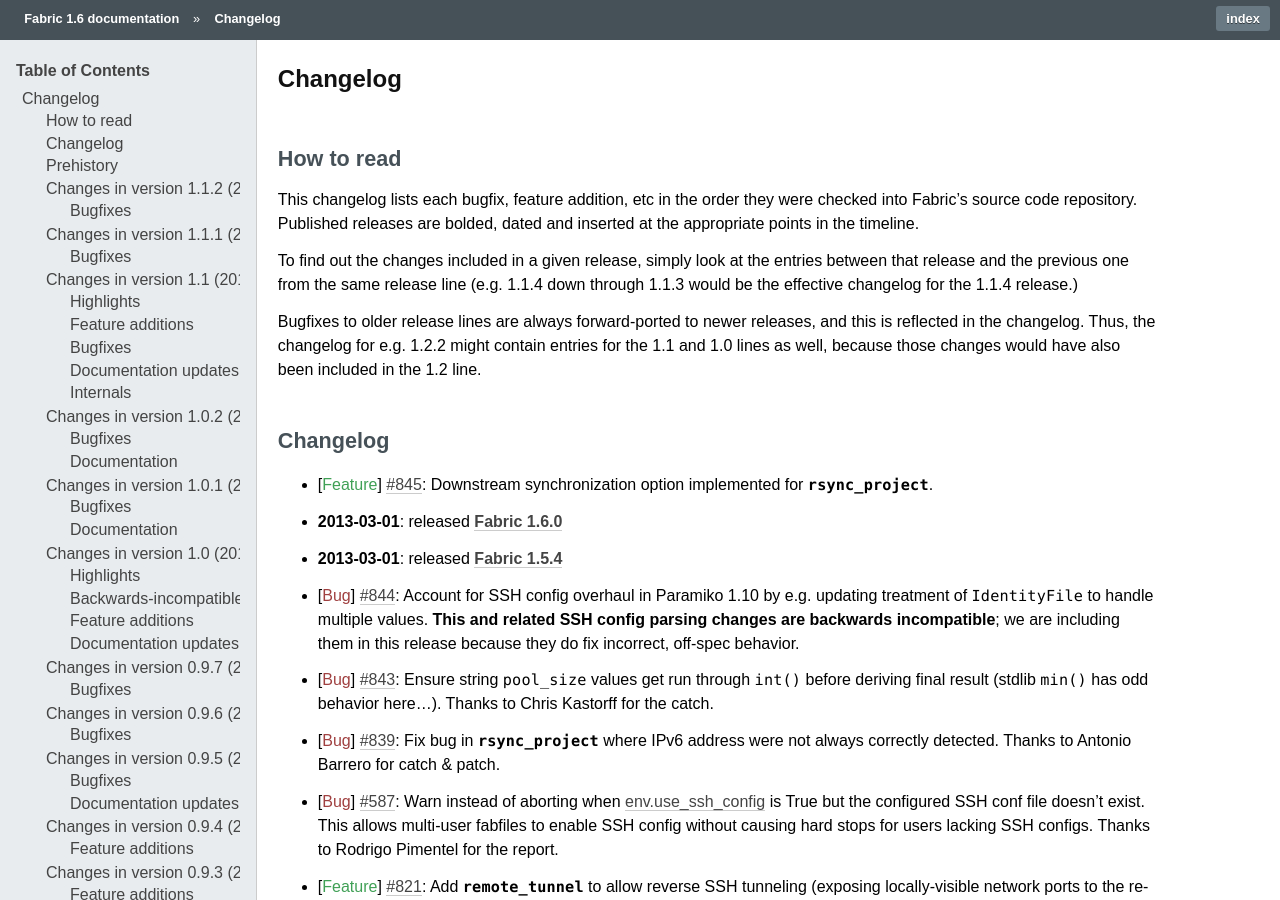
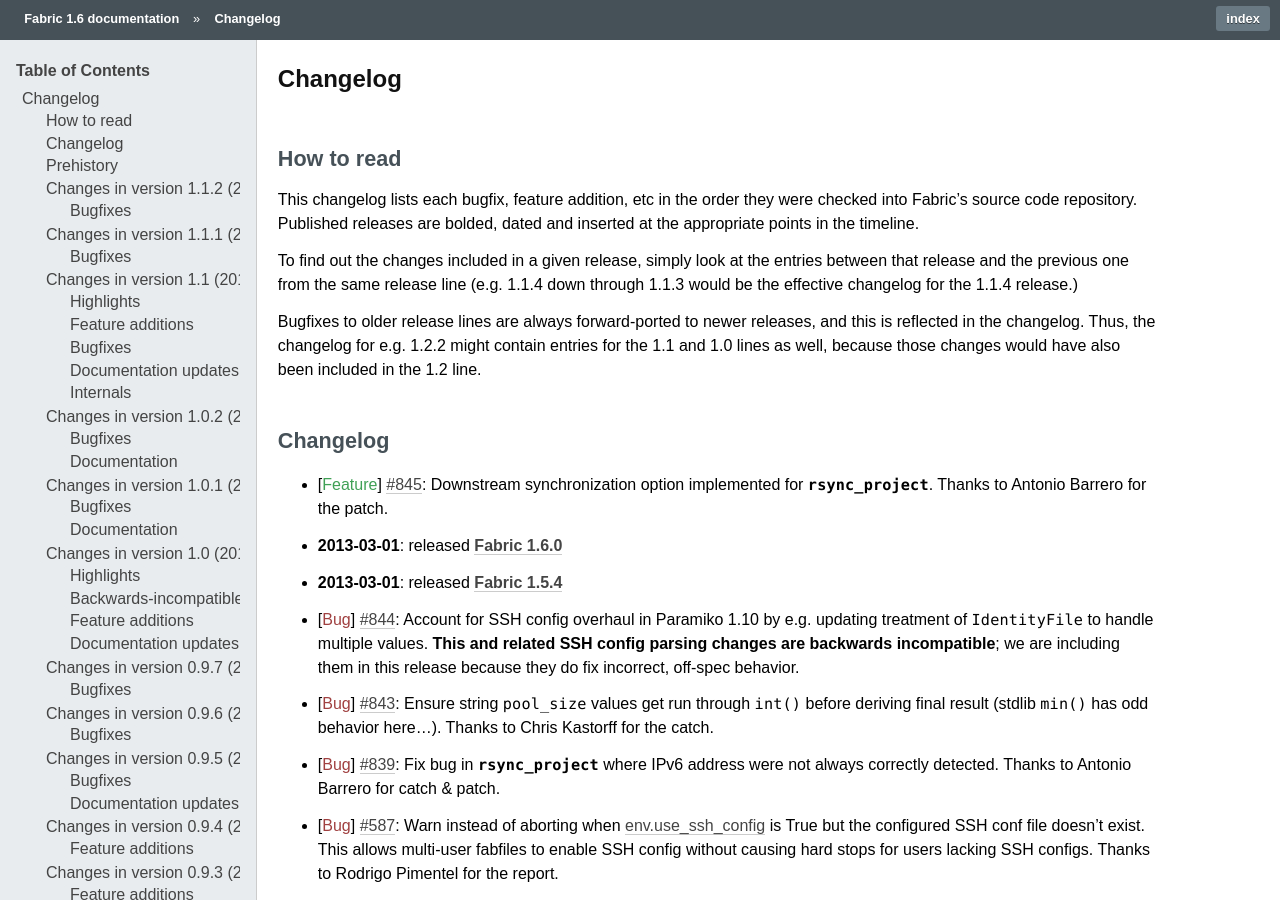
Before and after one commit to fabric/fabric, a Sphinx documentation site: the page built from docs/changelog.rst, in a window 1280 px wide and 900 px high. Built offline with Sphinx 7.4.7, drawn with Linux system fonts in a browser that asks for light colours.

Commit message:
Contribution re #846,#845

```diff
--- a/docs/changelog.rst
+++ b/docs/changelog.rst
@@ -26,7 +26,8 @@
 =========
 
 * :feature:`845` Downstream synchronization option implemented for
-  `~fabric.contrib.project.rsync_project`.
+  `~fabric.contrib.project.rsync_project`. Thanks to Antonio Barrero for the
+  patch.
 * :release:`1.6.0 <2013-03-01>`
 * :release:`1.5.4 <2013-03-01>`
 * :bug:`844` Account for SSH config overhaul in Paramiko 1.10 by e.g. updating
```
